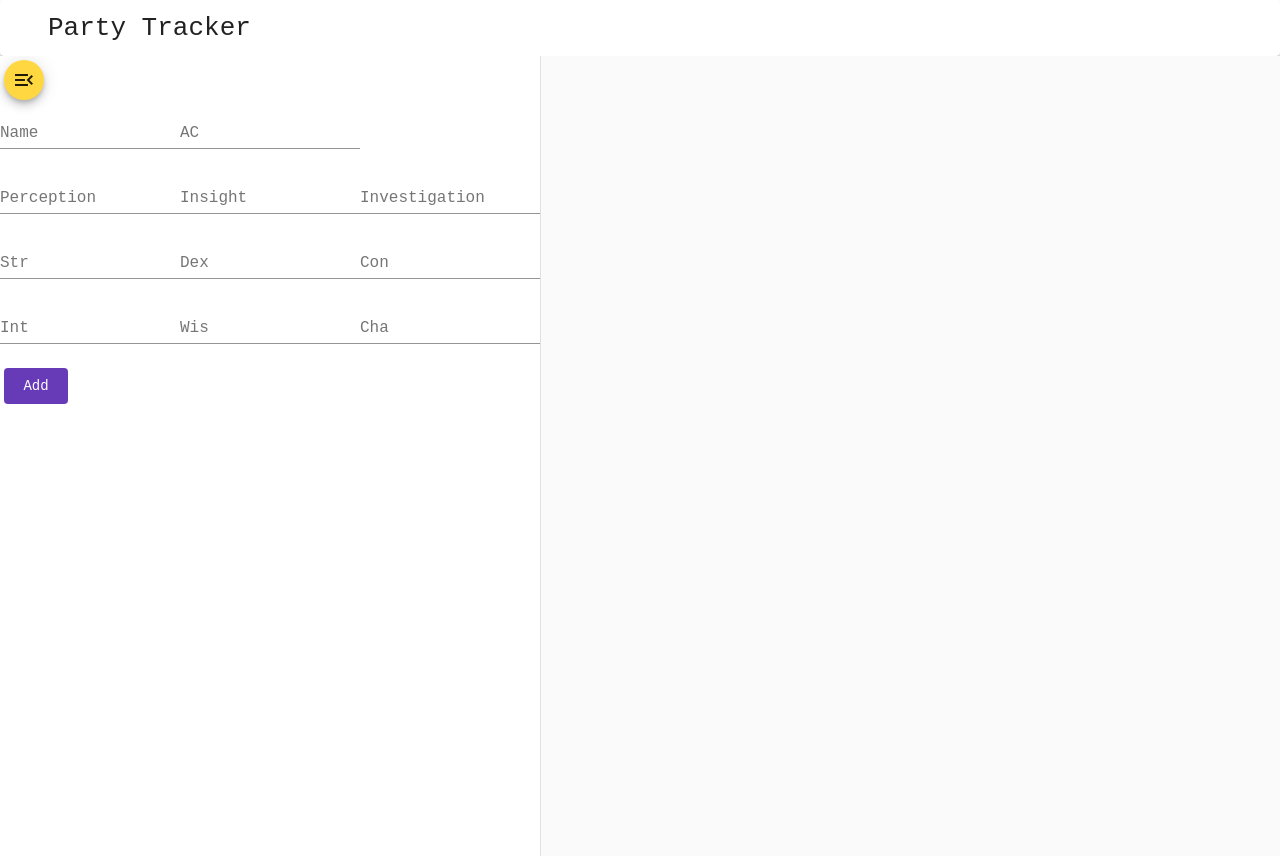
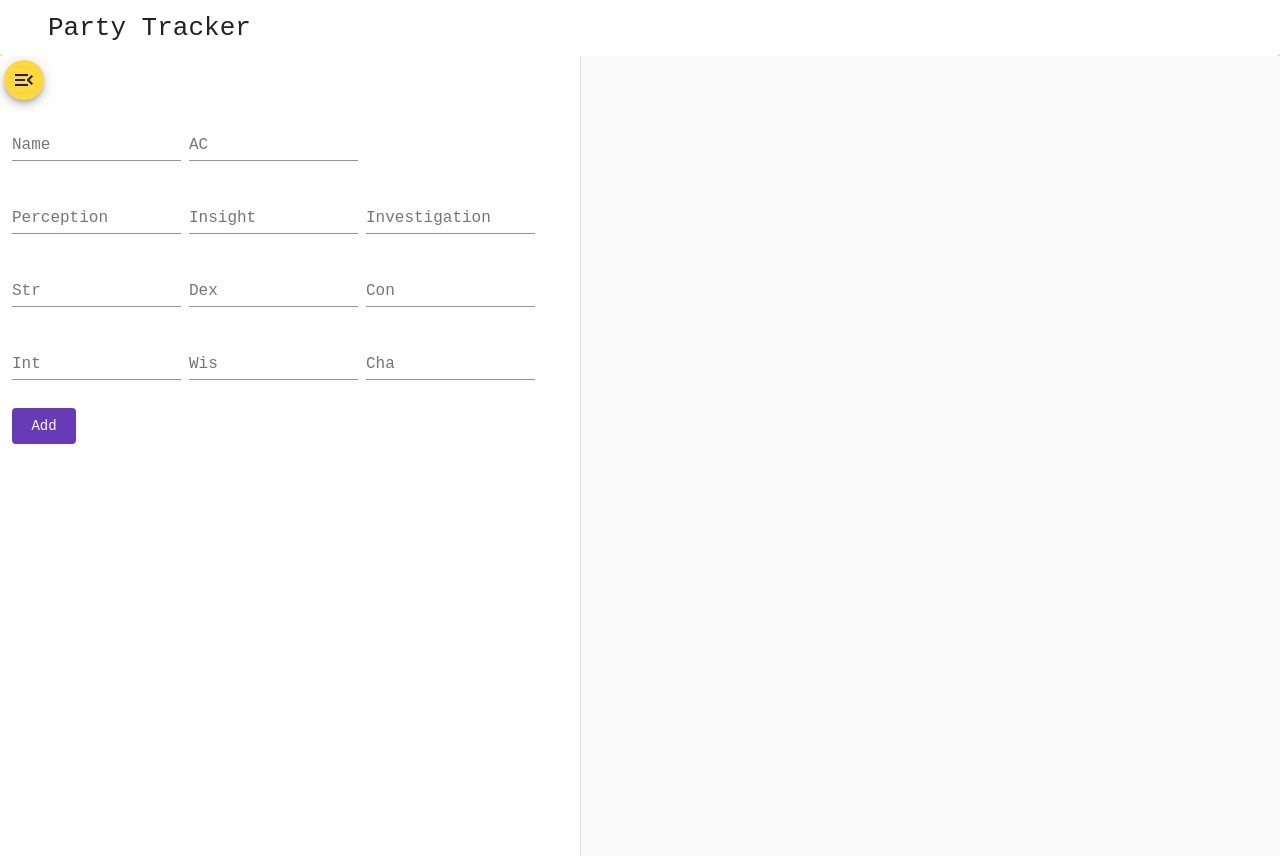
Before and after one commit to BlakeRhodes/partytracker, an Angular app: page / in a window 1280 px wide. Both pictures are taken after a click on the button "menu". Built offline with nearby package versions, Linux system fonts and the light colour scheme.

Commit message:
fix styling of character form

```diff
--- a/src/app/character-list/character-list.component.html
+++ b/src/app/character-list/character-list.component.html
@@ -5,7 +5,7 @@
         <mat-icon>menu_open</mat-icon>
       </button>
     </div>
-      <div [formGroup]="form">
+      <div class="character-form" [formGroup]="form">
         <div>
           <mat-form-field>
             <mat-label>Name</mat-label>
--- a/src/app/character-list/character-list.component.scss
+++ b/src/app/character-list/character-list.component.scss
@@ -11,3 +11,12 @@ mat-drawer-container {
 button {
   margin: .25rem;
 }
+
+mat-form-field{
+  margin: .25rem;
+  max-width: 30%;
+}
+
+.character-form{
+  margin: .5rem;
+}
```
